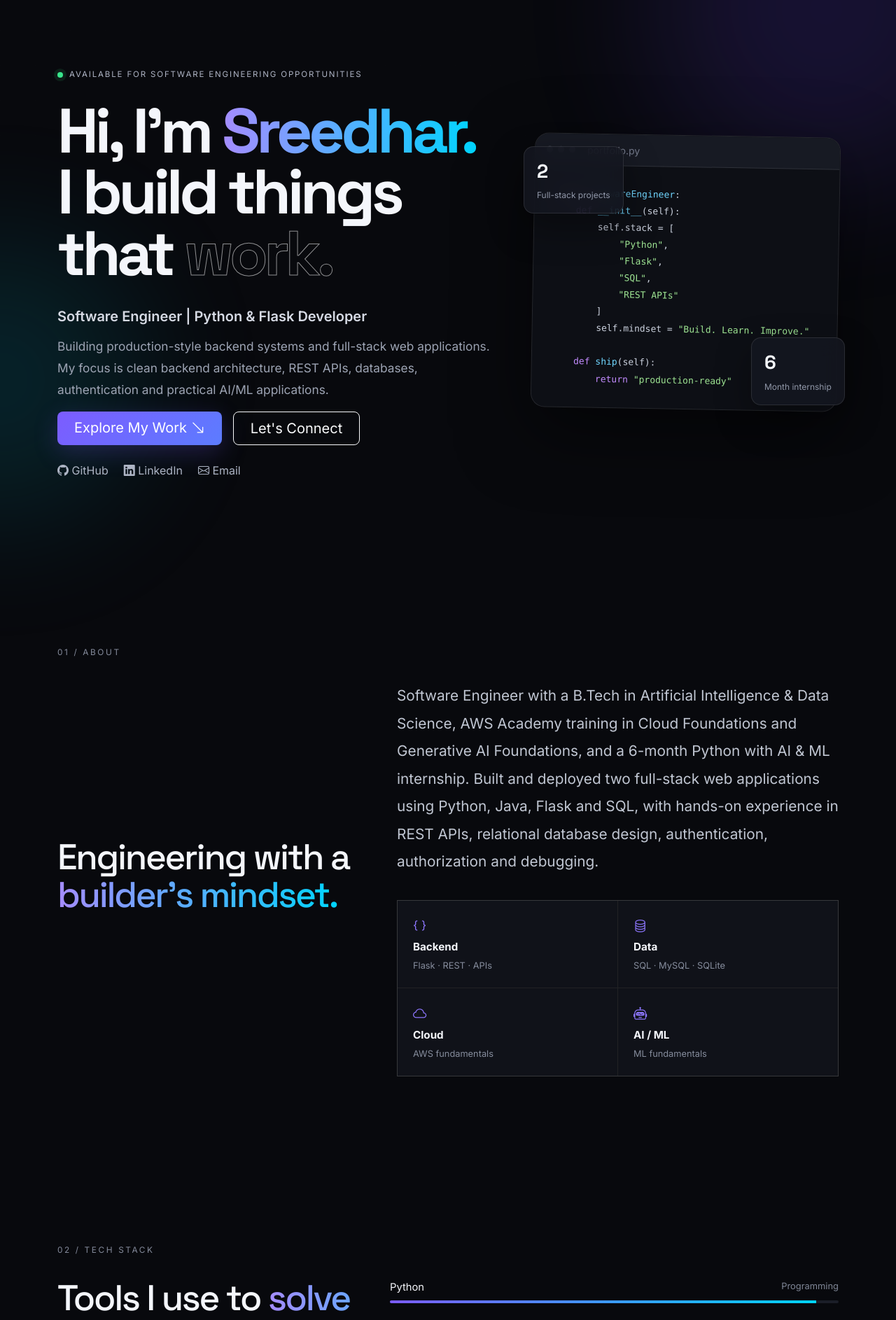
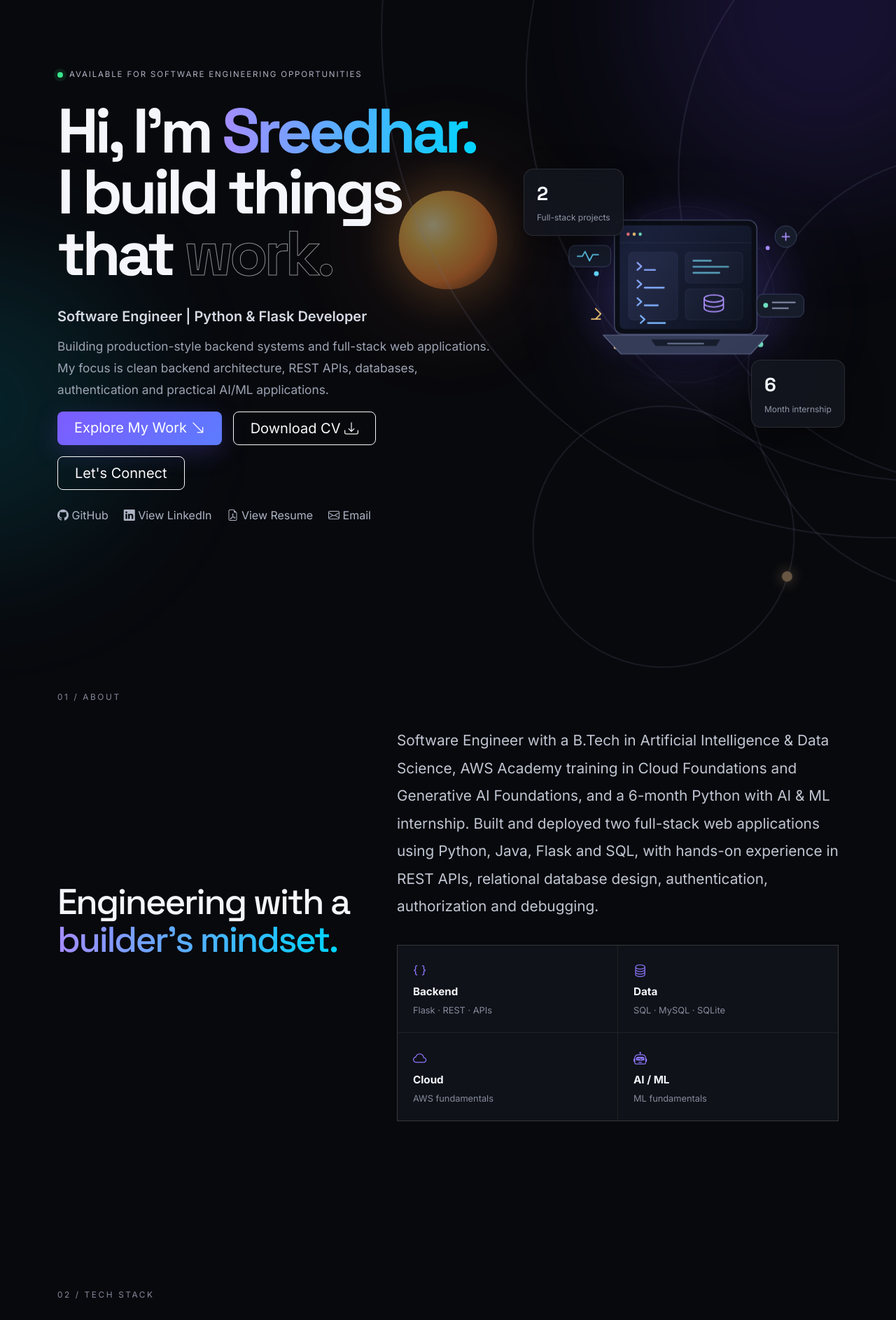
Before and after one commit to korapatisreedhar/Korapati_sreedhar_portfolio, a Flask app: page / in a window 1280 px wide. Shown: the part 57-1943 px from the top of the page at 70% size. Run offline with Flask 3, Linux system fonts and the light colour scheme.

Commit message:
Enhance portfolio design and CV links
Co-authored-by: Copilot <223556219+Copilot@users.noreply.github.com>

```diff
--- a/app.py
+++ b/app.py
@@ -1,4 +1,4 @@
-from flask import Flask, render_template, request, jsonify, redirect, url_for, flash
+from flask import Flask, render_template, request, jsonify, redirect, url_for, flash, send_from_directory
 from flask_sqlalchemy import SQLAlchemy
 from pathlib import Path
 from datetime import datetime
@@ -31,7 +31,7 @@ PROFILE = {
     "email": "korapatisreedhar9999@gmail.com",
     "phone": "+91 9346668551",
     "github": "https://github.com/korapatisreedhar",
-    "linkedin": "https://linkedin.com/in/sreedhar-korapati",
+    "linkedin": "https://www.linkedin.com/in/sreedhar-korapati-77a0b024a",
     "summary": (
         "Software Engineer with a B.Tech in Artificial Intelligence & Data Science, "
         "AWS Academy training in Cloud Foundations and Generative AI Foundations, and a "
@@ -42,18 +42,18 @@ PROFILE = {
 }
 
 SKILLS = [
-    ("Python", "Programming", "95"),
-    ("Flask", "Backend", "92"),
-    ("REST APIs", "Backend", "90"),
-    ("SQL", "Database", "88"),
-    ("Java", "Programming", "78"),
-    ("JavaScript", "Frontend", "76"),
-    ("HTML5 / CSS3", "Frontend", "90"),
-    ("Bootstrap", "Frontend", "88"),
-    ("MySQL / SQLite", "Database", "88"),
-    ("Git", "Tools", "84"),
-    ("AWS Fundamentals", "Cloud", "75"),
-    ("Machine Learning", "AI / ML", "72"),
+    ("Python", "Programming"),
+    ("Flask", "Backend"),
+    ("REST APIs", "Backend"),
+    ("SQL", "Database"),
+    ("Java", "Programming"),
+    ("JavaScript", "Frontend"),
+    ("HTML5 / CSS3", "Frontend"),
+    ("Bootstrap", "Frontend"),
+    ("MySQL / SQLite", "Database"),
+    ("Git", "Tools"),
+    ("AWS Fundamentals", "Cloud"),
+    ("Machine Learning", "AI / ML"),
 ]
 
 PROJECTS = [
@@ -109,6 +109,20 @@ def home():
         certifications=CERTIFICATIONS,
     )
 
+@app.get("/resume")
+def view_resume():
+    return send_from_directory(BASE_DIR, "resume.pdf", mimetype="application/pdf")
+
+@app.get("/download-cv")
+def download_cv():
+    return send_from_directory(
+        BASE_DIR,
+        "resume.pdf",
+        mimetype="application/pdf",
+        as_attachment=True,
+        download_name="Korapati-Sreedhar-CV.pdf",
+    )
+
 @app.post("/contact")
 def contact():
     name = request.form.get("name", "").strip()
--- a/static/css/style.css
+++ b/static/css/style.css
@@ -2,28 +2,39 @@
   --bg:#08090d;--surface:#101219;--surface2:#151822;--text:#f4f6fb;--muted:#9da4b4;
   --line:rgba(255,255,255,.10);--accent:#7c5cff;--accent2:#00d4ff;
 }
-*{scroll-behavior:smooth}body{margin:0;background:var(--bg);color:var(--text);font-family:Inter,sans-serif;overflow-x:hidden}
+*{scroll-behavior:smooth}body{margin:0;background:var(--bg);color:var(--text);font-family:Inter,sans-serif;overflow-x:hidden;isolation:isolate}
 h1,h2,h3,.navbar-brand{font-family:"Space Grotesk",sans-serif}h1{font-size:clamp(3.1rem,7vw,6.4rem);line-height:.98;letter-spacing:-.06em;font-weight:700}
 h2{font-size:clamp(2.2rem,4vw,4rem);line-height:1.05;letter-spacing:-.045em}.accent,.gradient-text{color:var(--accent)}
 .gradient-text{background:linear-gradient(90deg,#a58cff,#00d4ff);-webkit-background-clip:text;background-clip:text;color:transparent}
 .outline-text{-webkit-text-stroke:1px rgba(255,255,255,.55);color:transparent}.muted{color:var(--muted);font-size:1.08rem;line-height:1.8}
 .section-pad{padding:120px 0}.section-label{font-size:.74rem;letter-spacing:.22em;color:#858b9c;margin-bottom:32px}
-.bg-grid{position:fixed;inset:0;pointer-events:none;opacity:.18;background-image:linear-gradient(rgba(255,255,255,.035) 1px,transparent 1px),linear-gradient(90deg,rgba(255,255,255,.035) 1px,transparent 1px);background-size:50px 50px;mask-image:linear-gradient(to bottom,black,transparent 85%);z-index:-3}
-.orb{position:fixed;border-radius:50%;filter:blur(100px);opacity:.15;z-index:-2}.orb-one{width:500px;height:500px;background:#7048ff;top:-180px;right:-150px}.orb-two{width:400px;height:400px;background:#00bcd4;bottom:0;left:-200px}
+.bg-grid{position:fixed;inset:0;pointer-events:none;opacity:.18;background-image:linear-gradient(rgba(255,255,255,.035) 1px,transparent 1px),linear-gradient(90deg,rgba(255,255,255,.035) 1px,transparent 1px);background-size:50px 50px;mask-image:linear-gradient(to bottom,black,transparent 85%);z-index:-3;animation:grid-drift 60s linear infinite}
+.orb{position:fixed;border-radius:50%;filter:blur(100px);opacity:.15;z-index:-2;animation:orb-drift 26s ease-in-out infinite alternate}.orb-one{width:500px;height:500px;background:#7048ff;top:-180px;right:-150px}.orb-two{width:400px;height:400px;background:#00bcd4;bottom:0;left:-200px;animation-delay:-13s}
+.solar-system{position:fixed;z-index:-1;top:50%;left:50%;width:min(150vw,1500px);aspect-ratio:1;transform:translate(-50%,-50%);pointer-events:none;opacity:.5}
+.sun{position:absolute;top:50%;left:50%;width:clamp(90px,11vw,150px);aspect-ratio:1;transform:translate(-50%,-50%);border-radius:50%;background:radial-gradient(circle at 35% 35%,#fff5bd 0,#ffc857 28%,#ff8b38 62%,rgba(255,113,48,.25) 100%);box-shadow:0 0 45px 18px rgba(255,164,72,.3),0 0 140px 50px rgba(255,129,64,.18)}
+.orbit{position:absolute;top:50%;left:50%;aspect-ratio:1;border:2px solid rgba(198,204,255,.2);border-radius:50%;transform:translate(-50%,-50%);animation:orbit-spin linear infinite}
+.orbit-one{width:25%;animation-duration:12s}.orbit-two{width:42%;animation-duration:20s}.orbit-three{width:59%;animation-duration:31s}.orbit-four{width:77%;animation-duration:45s}.orbit-five{width:96%;animation-duration:60s}
+.orbit-planet{position:absolute;top:50%;left:0;display:block;width:clamp(14px,1.5vw,22px);aspect-ratio:1;transform:translate(-50%,-50%);border-radius:50%;box-shadow:0 0 20px currentColor}
+.planet-one{color:#c8a47a;background:#c8a47a;width:15px}.planet-two{color:#f5ba75;background:#f5ba75;width:19px}.planet-three{color:#62c7ff;background:#62c7ff;width:23px}.planet-four{color:#ef826c;background:#ef826c;width:18px}.planet-five{color:#d6b98b;background:#d6b98b;width:34px}
+@keyframes orbit-spin{to{rotate:360deg}}
+@keyframes orb-drift{from{transform:translate3d(0,0,0) scale(1)}to{transform:translate3d(-35px,45px,0) scale(1.08)}}
+@keyframes grid-drift{to{background-position:50px 50px}}
 .glass-nav{background:rgba(8,9,13,.72);backdrop-filter:blur(18px);border-bottom:1px solid var(--line)}.navbar-brand{letter-spacing:-.03em}.brand-dot{display:inline-block;width:8px;height:8px;background:var(--accent2);border-radius:50%;margin-right:8px;box-shadow:0 0 18px var(--accent2)}
 .nav-link{color:#b5bac7!important}.nav-link:hover{color:#fff!important}.hero{min-height:100vh;display:flex;align-items:center;padding-top:150px}
 .eyebrow{display:inline-flex;align-items:center;gap:9px;font-size:.72rem;letter-spacing:.16em;color:#aeb4c4;margin-bottom:28px}.pulse{width:8px;height:8px;border-radius:50%;background:#39e58c;box-shadow:0 0 0 5px rgba(57,229,140,.1)}
 .hero-role{font-size:1.25rem;color:#d6dae4;margin:30px 0 12px;font-weight:600}.hero-copy{max-width:650px;color:var(--muted);font-size:1.08rem;line-height:1.8}
 .btn-primary{background:linear-gradient(135deg,#7c5cff,#5c7cff);border:0;box-shadow:0 10px 35px rgba(124,92,255,.22)}.btn-primary:hover{transform:translateY(-2px)}
 .social-row{display:flex;gap:22px;flex-wrap:wrap}.social-row a,.contact-links a{color:#adb4c4;text-decoration:none}.social-row a:hover,.contact-links a:hover{color:#fff}
-.hero-card{position:relative;min-height:500px;display:flex;align-items:center;justify-content:center}.code-window{width:min(100%,510px);background:#0d0f15;border:1px solid var(--line);border-radius:20px;overflow:hidden;box-shadow:0 35px 100px rgba(0,0,0,.5);transform:rotate(1deg)}
-.window-bar{height:45px;background:#171a23;border-bottom:1px solid var(--line);display:flex;align-items:center;gap:7px;padding:0 16px}.window-bar span{width:9px;height:9px;border-radius:50%;background:#454b59}.window-bar small{margin-left:10px;color:#73798a}.code-window pre{margin:0;padding:28px;font-size:13px;line-height:1.85;color:#cbd1de;overflow:auto}.kw{color:#c38cff}.name,.fn{color:#70d6ff}.str{color:#9ee493}
+.hero-card{position:relative;min-height:500px;display:flex;align-items:center;justify-content:center}.hero-illustration{width:115%;max-width:620px;height:auto;object-fit:contain;filter:drop-shadow(0 25px 55px rgba(91,83,190,.18));animation:illustration-float 7s ease-in-out infinite}
+@keyframes illustration-float{0%,100%{transform:translateY(0)}50%{transform:translateY(-12px)}}
 .floating-stat{position:absolute;background:rgba(20,23,32,.85);border:1px solid var(--line);backdrop-filter:blur(15px);padding:15px 18px;border-radius:14px;box-shadow:0 20px 50px rgba(0,0,0,.35)}.floating-stat strong{display:block;font-size:1.7rem;font-family:"Space Grotesk"}.floating-stat span{color:#9097a8;font-size:.75rem}.stat-one{top:14%;left:-3%}.stat-two{right:-2%;bottom:12%}
 .large-copy{font-size:1.3rem;line-height:1.9;color:#c0c6d2}.mini-grid{display:grid;grid-template-columns:1fr 1fr;gap:1px;background:var(--line);border:1px solid var(--line);margin-top:35px}.mini-grid div{background:var(--surface);padding:22px;display:grid;gap:5px}.mini-grid i{color:#8e77ff;font-size:1.2rem}.mini-grid strong{font-size:.95rem}.mini-grid span{color:#858c9c;font-size:.8rem}
-.skill-item{margin-bottom:22px}.skill-item>div:first-child{font-size:.92rem;margin-bottom:8px}.skill-item small{color:#7f8696}.progress-track{height:4px;background:#1b1e28;border-radius:10px;overflow:hidden}.progress-fill{height:100%;width:0;background:linear-gradient(90deg,#7c5cff,#00d4ff);transition:width 1.2s ease}
+.skill-item{display:flex;justify-content:space-between;align-items:center;gap:16px;margin-bottom:12px;padding:15px 18px;background:rgba(21,24,34,.72);border:1px solid var(--line);border-radius:12px;font-size:.92rem}.skill-item small{color:#9b86ff;font-size:.75rem}
 .project-card,.side-card,.contact-form{height:100%;background:linear-gradient(145deg,rgba(21,24,34,.9),rgba(12,14,20,.9));border:1px solid var(--line);border-radius:22px;padding:30px;transition:.35s}.project-card:hover{transform:translateY(-8px);border-color:rgba(124,92,255,.4);box-shadow:0 25px 70px rgba(0,0,0,.3)}.project-top{display:flex;justify-content:space-between}.project-icon{width:50px;height:50px;display:grid;place-items:center;border-radius:14px;background:rgba(124,92,255,.12);color:#a58cff;font-size:1.35rem}.project-number{color:#4d5361;font-family:"Space Grotesk";font-size:2.4rem}.project-type,.timeline-date{color:#8f96a6;text-transform:uppercase;letter-spacing:.1em;font-size:.68rem;margin-top:24px}.project-card h3{font-size:1.7rem;margin:9px 0}.project-card p,.project-card li,.timeline-item p{color:#9fa6b5;line-height:1.75;font-size:.92rem}.project-card ul{padding-left:18px;margin:20px 0}.project-card li{margin:7px 0}.stack-row{display:flex;gap:8px;flex-wrap:wrap;margin-top:25px}.stack-row span{padding:7px 10px;border:1px solid var(--line);border-radius:999px;color:#c0c5d0;font-size:.7rem}
 .project-count{font-family:"Space Grotesk";color:#7e8494}.timeline{border-left:1px solid var(--line);padding-left:28px}.timeline-item{position:relative;padding-bottom:55px}.timeline-dot{position:absolute;left:-34px;top:2px;width:11px;height:11px;border-radius:50%;background:var(--accent);box-shadow:0 0 0 5px rgba(124,92,255,.12)}.timeline-item h3{font-size:1.4rem;margin:10px 0}.timeline-item .company{color:#d5d9e2;font-weight:600}.side-card{height:auto}.side-title{font-family:"Space Grotesk";font-size:1.1rem;padding-bottom:18px;border-bottom:1px solid var(--line)}.side-title i{color:#9b86ff;margin-right:8px}.edu-item{padding:18px 0;border-bottom:1px solid var(--line);display:grid;gap:5px}.edu-item:last-child{border:0}.edu-item small,.edu-item span{color:#858c9d;font-size:.75rem}.edu-item b{color:#b49fff;font-size:.8rem}.cert-item{display:flex;gap:12px;padding:17px 0;border-bottom:1px solid var(--line)}.cert-item:last-child{border:0}.cert-item>i{color:#75ddaf}.cert-item div{display:grid;gap:4px}.cert-item strong{font-size:.83rem}.cert-item span,.cert-item a{font-size:.72rem;color:#82899a;text-decoration:none}.cert-item a:hover{color:#fff}
 .contact-section{border-top:1px solid var(--line)}.contact-links{display:grid;gap:16px;margin-top:30px}.contact-links a{display:flex;gap:13px;align-items:center;font-size:.86rem}.contact-links i{color:#9882ff;font-size:1.1rem}.contact-form label{display:block;color:#9ea5b4;font-size:.75rem;margin-bottom:7px}.contact-form input,.contact-form textarea{width:100%;background:#0c0e14;border:1px solid var(--line);border-radius:11px;padding:13px 15px;color:#fff;outline:0}.contact-form input:focus,.contact-form textarea:focus{border-color:#7561d9;box-shadow:0 0 0 3px rgba(124,92,255,.08)}.footer{border-top:1px solid var(--line);padding:28px 0;color:#737a8a;font-size:.75rem}
 .reveal{opacity:0;transform:translateY(20px);transition:opacity .7s ease,transform .7s ease}.reveal.visible{opacity:1;transform:none}
 @media(max-width:991px){.hero{padding-top:130px}.hero-card{min-height:430px}.stat-one{left:0}.stat-two{right:0}.section-pad{padding:90px 0}}
-@media(max-width:575px){.section-pad{padding:75px 0}.hero-card{min-height:360px}.code-window pre{padding:18px;font-size:10px}.floating-stat{padding:10px 12px}.floating-stat strong{font-size:1.3rem}.floating-stat span{font-size:.65rem}.mini-grid{grid-template-columns:1fr}}
+@media(max-width:575px){.section-pad{padding:75px 0}.hero-card{min-height:360px}.hero-illustration{width:120%}.floating-stat{padding:10px 12px}.floating-stat strong{font-size:1.3rem}.floating-stat span{font-size:.65rem}.mini-grid{grid-template-columns:1fr}}
+@media(max-width:767px){.solar-system{top:50%;left:50%;width:145vw;opacity:.32}.orbit{border-width:1px}}
+@media(prefers-reduced-motion:reduce){*,*::before,*::after{scroll-behavior:auto!important;animation-duration:.01ms!important;animation-iteration-count:1!important;transition-duration:.01ms!important}.reveal{opacity:1;transform:none}}
--- a/static/js/main.js
+++ b/static/js/main.js
@@ -3,8 +3,6 @@ document.addEventListener("DOMContentLoaded", () => {
     entries.forEach(entry => {
       if (entry.isIntersecting) {
         entry.target.classList.add("visible");
-        const fill = entry.target.querySelector(".progress-fill");
-        if (fill) fill.style.width = fill.dataset.width;
         observer.unobserve(entry.target);
       }
     });
--- a/templates/index.html
+++ b/templates/index.html
@@ -8,6 +8,7 @@
   <meta name="author" content="Korapati Sreedhar">
   <title>{{ profile.name }} | {{ profile.role }}</title>
 
+  <link rel="icon" type="image/svg+xml" href="{{ url_for('static', filename='img/favicon.svg') }}">
   <link rel="preconnect" href="https://fonts.googleapis.com">
   <link rel="preconnect" href="https://fonts.gstatic.com" crossorigin>
   <link href="https://fonts.googleapis.com/css2?family=Inter:wght@400;500;600;700;800&family=Space+Grotesk:wght@500;600;700&display=swap" rel="stylesheet">
@@ -20,6 +21,14 @@
 <div class="bg-grid"></div>
 <div class="orb orb-one"></div>
 <div class="orb orb-two"></div>
+<div class="solar-system" aria-hidden="true">
+  <div class="sun"></div>
+  <div class="orbit orbit-one"><span class="orbit-planet planet-one"></span></div>
+  <div class="orbit orbit-two"><span class="orbit-planet planet-two"></span></div>
+  <div class="orbit orbit-three"><span class="orbit-planet planet-three"></span></div>
+  <div class="orbit orbit-four"><span class="orbit-planet planet-four"></span></div>
+  <div class="orbit orbit-five"><span class="orbit-planet planet-five"></span></div>
+</div>
 
 <nav id="mainNav" class="navbar navbar-expand-lg navbar-dark fixed-top glass-nav">
   <div class="container">
@@ -50,31 +59,19 @@
         <p class="hero-copy">{{ profile.tagline }} My focus is clean backend architecture, REST APIs, databases, authentication and practical AI/ML applications.</p>
         <div class="d-flex flex-wrap gap-3">
           <a class="btn btn-primary btn-lg px-4" href="#projects">Explore My Work <i class="bi bi-arrow-down-right"></i></a>
+          <a class="btn btn-outline-light btn-lg px-4" href="{{ url_for('download_cv') }}">Download CV <i class="bi bi-download"></i></a>
           <a class="btn btn-outline-light btn-lg px-4" href="#contact">Let's Connect</a>
         </div>
         <div class="social-row mt-4">
           <a href="{{ profile.github }}" target="_blank" rel="noopener"><i class="bi bi-github"></i> GitHub</a>
-          <a href="{{ profile.linkedin }}" target="_blank" rel="noopener"><i class="bi bi-linkedin"></i> LinkedIn</a>
+          <a href="{{ profile.linkedin }}" target="_blank" rel="noopener"><i class="bi bi-linkedin"></i> View LinkedIn</a>
+          <a href="{{ url_for('view_resume') }}" target="_blank" rel="noopener"><i class="bi bi-file-earmark-pdf"></i> View Resume</a>
           <a href="mailto:{{ profile.email }}"><i class="bi bi-envelope"></i> Email</a>
         </div>
       </div>
       <div class="col-lg-5 reveal">
         <div class="hero-card">
-          <div class="code-window">
-            <div class="window-bar"><span></span><span></span><span></span><small>portfolio.py</small></div>
-            <pre><code><span class="kw">class</span> <span class="name">SoftwareEngineer</span>:
-    <span class="kw">def</span> <span class="fn">__init__</span>(self):
-        self.stack = [
-            <span class="str">"Python"</span>,
-            <span class="str">"Flask"</span>,
-            <span class="str">"SQL"</span>,
-            <span class="str">"REST APIs"</span>
-        ]
-        self.mindset = <span class="str">"Build. Learn. Improve."</span>
-
-    <span class="kw">def</span> <span class="fn">ship</span>(self):
-        <span class="kw">return</span> <span class="str">"production-ready"</span></code></pre>
-          </div>
+          <img class="hero-illustration" src="{{ url_for('static', filename='img/engineering-illustration.svg') }}" alt="Illustration of a software engineer's workstation with code, data, and connected systems">
           <div class="floating-stat stat-one"><strong>2</strong><span>Full-stack projects</span></div>
           <div class="floating-stat stat-two"><strong>6</strong><span>Month internship</span></div>
         </div>
@@ -112,10 +109,9 @@
         <p class="muted">A practical stack focused on backend development, APIs, databases and full-stack delivery.</p>
       </div>
       <div class="col-lg-7">
-        {% for skill, category, level in skills %}
+        {% for skill, category in skills %}
         <div class="skill-item reveal">
-          <div class="d-flex justify-content-between"><span>{{ skill }}</span><small>{{ category }}</small></div>
-          <div class="progress-track"><div class="progress-fill" data-width="{{ level }}%"></div></div>
+          <span>{{ skill }}</span><small>{{ category }}</small>
         </div>
         {% endfor %}
       </div>
@@ -203,31 +199,16 @@
 <section id="contact" class="section-pad contact-section">
   <div class="container">
     <div class="section-label">05 / CONTACT</div>
-    <div class="row g-5 align-items-start">
-      <div class="col-lg-5 reveal">
+    <div class="row justify-content-center">
+      <div class="col-lg-8 reveal">
         <h2>Have an opportunity? <span class="gradient-text">Let's talk.</span></h2>
         <p class="muted">I'm interested in software engineering, Python/Flask backend and full-stack opportunities.</p>
         <div class="contact-links">
           <a href="mailto:{{ profile.email }}"><i class="bi bi-envelope"></i><span>{{ profile.email }}</span></a>
           <a href="tel:{{ profile.phone }}"><i class="bi bi-phone"></i><span>{{ profile.phone }}</span></a>
-          <a href="{{ profile.linkedin }}" target="_blank" rel="noopener"><i class="bi bi-linkedin"></i><span>linkedin.com/in/sreedhar-korapati</span></a>
+          <a href="{{ profile.linkedin }}" target="_blank" rel="noopener"><i class="bi bi-linkedin"></i><span>View LinkedIn profile</span></a>
           <a href="{{ profile.github }}" target="_blank" rel="noopener"><i class="bi bi-github"></i><span>github.com/korapatisreedhar</span></a>
         </div>
-      </div>
-      <div class="col-lg-7 reveal">
-        {% with messages = get_flashed_messages(with_categories=true) %}
-          {% for category, message in messages %}
-            <div class="alert alert-{{ category }} border-0">{{ message }}</div>
-          {% endfor %}
-        {% endwith %}
-        <form class="contact-form" method="POST" action="{{ url_for('contact') }}">
-          <div class="row g-3">
-            <div class="col-md-6"><label>Name</label><input name="name" type="text" placeholder="Your name" required maxlength="120"></div>
-            <div class="col-md-6"><label>Email</label><input name="email" type="email" placeholder="you@example.com" required maxlength="160"></div>
-            <div class="col-12"><label>Message</label><textarea name="message" rows="6" placeholder="Tell me about the opportunity..." required></textarea></div>
-            <div class="col-12"><button class="btn btn-primary btn-lg px-4" type="submit">Send Message <i class="bi bi-send"></i></button></div>
-          </div>
-        </form>
       </div>
     </div>
   </div>
```
Also changed, not shown: index.html (+27 -81 lines), static/img/engineering-illustration.svg (added), static/img/favicon.svg (added).
